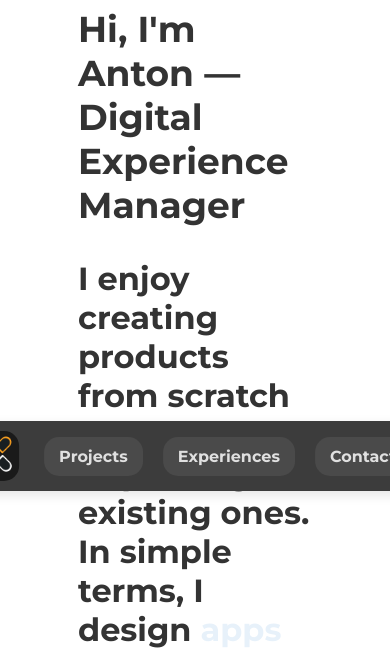
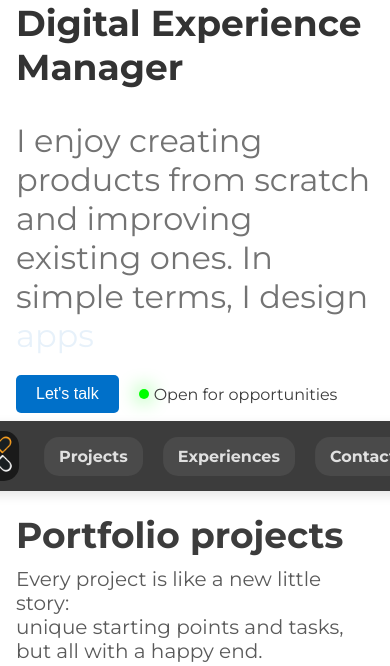
Before and after one commit to AntonHansson21/antonhansson21.github.io, a plain HTML site: page index.html in a window 390 px wide. Shown: the part 333-999 px from the top of the page. Drawn offline with Linux system fonts and the light colour scheme.

Commit message:
Update styles.css

```diff
--- a/styles.css
+++ b/styles.css
@@ -138,12 +138,12 @@ ul {
 
 .intro-content {
     text-align: left;
-    max-width: 800px;
+    max-width: 1450px; /* Increased width */
 }
 
 .intro-video {
-    width: 200px; /* Updated width */
-    height: 200px; /* Updated height */
+    width: 200px;
+    height: 200px;
     border-radius: 50%;
     margin-bottom: 40px;
     display: block;
@@ -161,14 +161,14 @@ ul {
 
 .intro-subtext {
     font-size: 32px;
-    font-weight: 700;
+    font-weight: 400; /* Changed to regular */
     margin-bottom: 20px;
-    color: #333;
+    color: #737373; /* Changed color */
 }
 
 .changing-text {
     font-size: 32px;
-    font-weight: 700;
+    font-weight: 400; /* Changed to regular */
     color: #0070c9;
     display: inline-block;
     vertical-align: baseline;
@@ -313,6 +313,10 @@ ul {
 
     .project-grid .project-box {
         grid-column: span 1;
+    }
+
+    #intro, #latest-projects, #hero {
+        padding: 50px 16px; /* 16px padding on mobile */
     }
 
     .floating-elements {
@@ -523,6 +527,10 @@ footer {
         grid-column: span 1;
     }
 
+    #intro, #latest-projects, #hero {
+        padding: 50px 16px; /* 16px padding on mobile */
+    }
+
     .floating-elements {
         display: none;
     }
```
